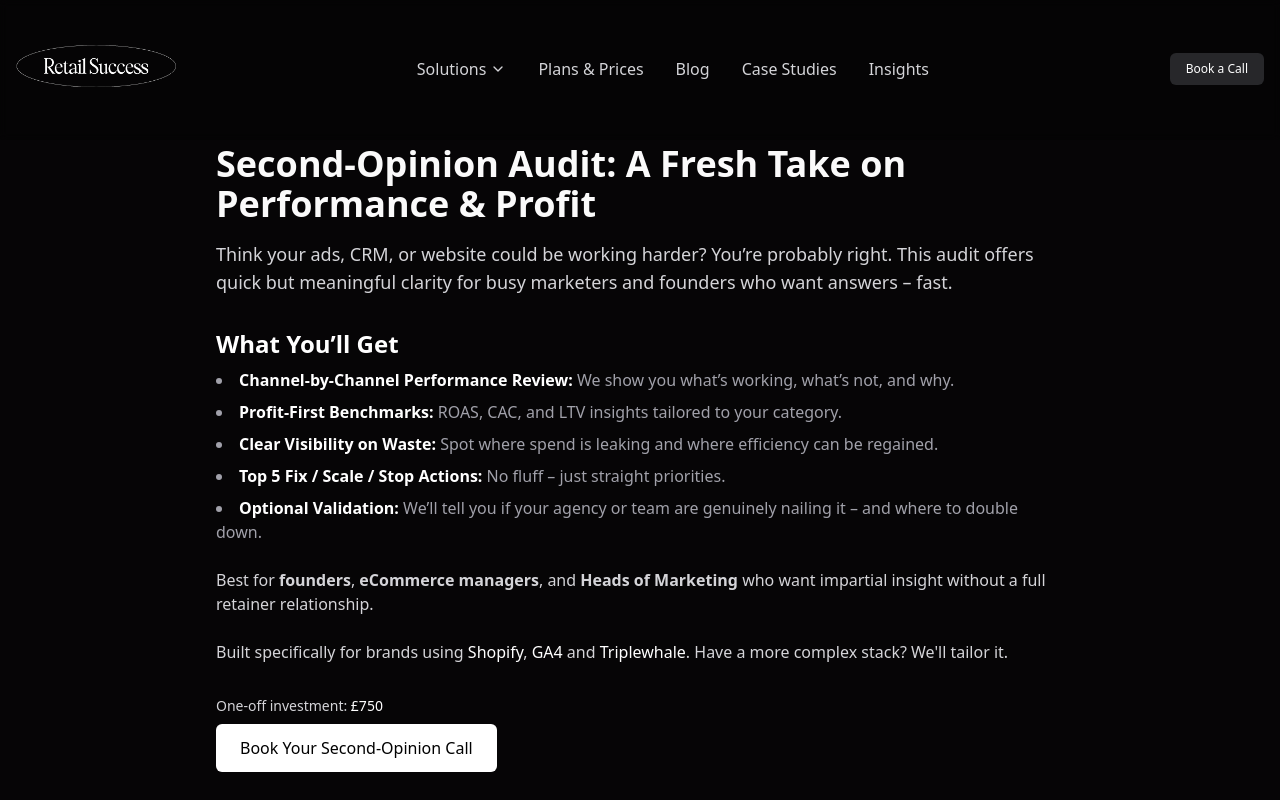
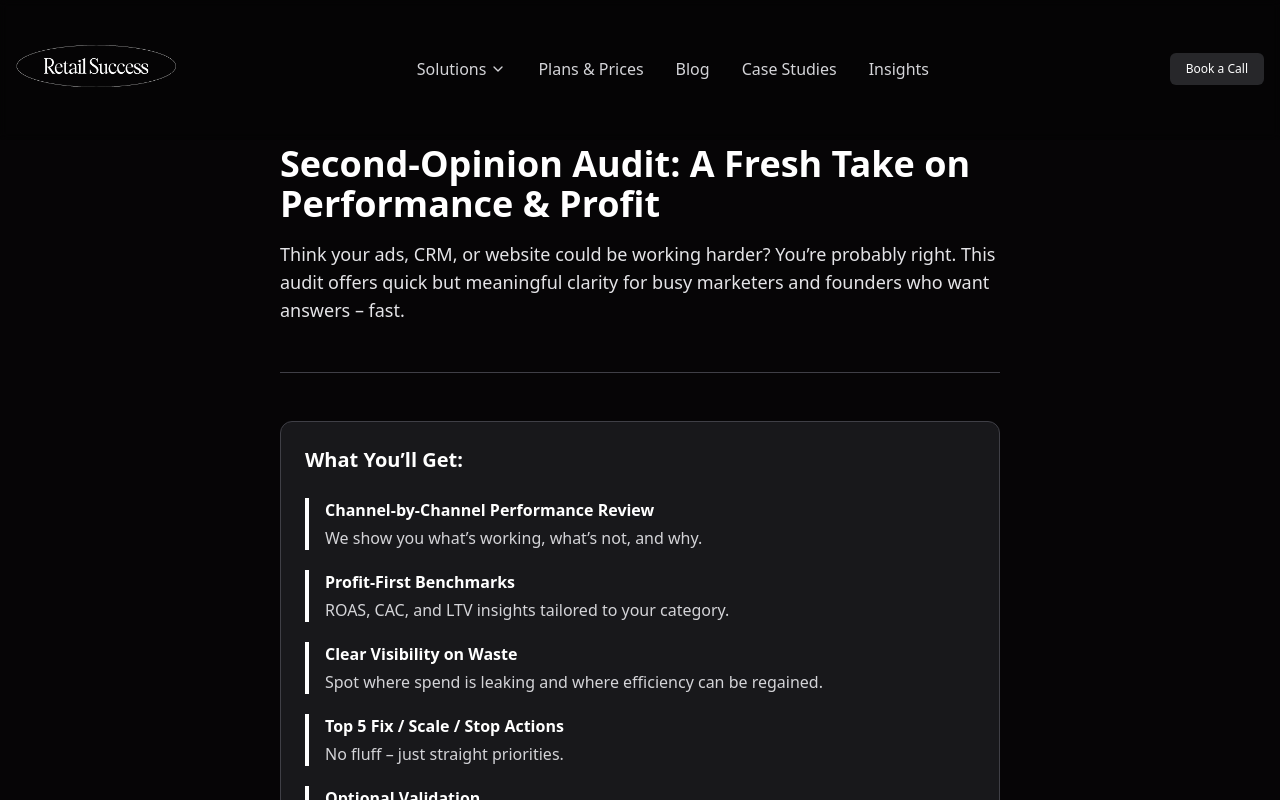
Before and after one commit to RetailSuccessCoach/retail-success-coach, a Next.js app: page /digital-channel-performance-audit in a window 1280 px wide. Shown: the top 800 px of the page. Built offline with nearby package versions, Linux system fonts and the light colour scheme.

Commit message:
Refine Second-Opinion Audit layout and accessibility

```diff
--- a/src/app/digital-channel-performance-audit/page.tsx
+++ b/src/app/digital-channel-performance-audit/page.tsx
@@ -17,59 +17,85 @@ export default function SecondOpinionReportPage() {
         />
       </Head>
       <MainLayout>
-        <section className="py-16 px-6 max-w-4xl mx-auto">
-          <h1 className="text-4xl font-bold mb-4">
+        <section
+          aria-label="Second-Opinion Audit Information"
+          className="py-16 px-4 sm:px-6 max-w-3xl mx-auto text-zinc-300 space-y-12"
+        >
+          {/* Header */}
+          <div className="space-y-4">
+            <h1 className="text-3xl sm:text-4xl font-bold text-white leading-snug">
               Second-Opinion Audit: A Fresh Take on Performance & Profit
             </h1>
-
-          <p className="text-lg text-zinc-300 mb-6">
+            <p className="text-base sm:text-lg leading-relaxed text-zinc-200">
               Think your ads, CRM, or website could be working harder? You’re probably right. This audit offers quick but meaningful clarity for busy marketers and founders who want answers – fast.
             </p>
+          </div>
 
-          <h2 className="text-2xl font-semibold mt-8 mb-2 text-white">What You’ll Get</h2>
-          <ul className="list-disc list-inside text-zinc-400 space-y-2">
-            <li>
-              <span className="font-semibold text-white">Channel-by-Channel Performance Review:</span>{" "}
-              We show you what’s working, what’s not, and why.
-            </li>
-            <li>
-              <span className="font-semibold text-white">Profit-First Benchmarks:</span>{" "}
-              ROAS, CAC, and LTV insights tailored to your category.
-            </li>
-            <li>
-              <span className="font-semibold text-white">Clear Visibility on Waste:</span>{" "}
-              Spot where spend is leaking and where efficiency can be regained.
-            </li>
-            <li>
-              <span className="font-semibold text-white">Top 5 Fix / Scale / Stop Actions:</span>{" "}
-              No fluff – just straight priorities.
-            </li>
-            <li>
-              <span className="font-semibold text-white">Optional Validation:</span>{" "}
-              We’ll tell you if your agency or team are genuinely nailing it – and where to double down.
-            </li>
-          </ul>
+          {/* Divider */}
+          <div className="border-t border-zinc-700" />
 
-          <p className="mt-6 text-zinc-300">
+          {/* What You’ll Get */}
+          <div className="bg-zinc-900 border border-zinc-700 rounded-xl p-5 sm:p-6">
+            <h2 className="text-xl font-semibold text-white mb-6">What You’ll Get:</h2>
+
+            <div className="space-y-5 text-sm sm:text-base leading-relaxed">
+              <div className="border-l-4 border-white pl-4">
+                <p className="text-white font-semibold mb-1">Channel-by-Channel Performance Review</p>
+                <p className="text-zinc-300">We show you what’s working, what’s not, and why.</p>
+              </div>
+
+              <div className="border-l-4 border-white pl-4">
+                <p className="text-white font-semibold mb-1">Profit-First Benchmarks</p>
+                <p className="text-zinc-300">ROAS, CAC, and LTV insights tailored to your category.</p>
+              </div>
+
+              <div className="border-l-4 border-white pl-4">
+                <p className="text-white font-semibold mb-1">Clear Visibility on Waste</p>
+                <p className="text-zinc-300">Spot where spend is leaking and where efficiency can be regained.</p>
+              </div>
+
+              <div className="border-l-4 border-white pl-4">
+                <p className="text-white font-semibold mb-1">Top 5 Fix / Scale / Stop Actions</p>
+                <p className="text-zinc-300">No fluff – just straight priorities.</p>
+              </div>
+
+              <div className="border-l-4 border-white pl-4">
+                <p className="text-white font-semibold mb-1">Optional Validation</p>
+                <p className="text-zinc-300">We’ll tell you if your agency or team are genuinely nailing it – and where to double down.</p>
+              </div>
+            </div>
+          </div>
+
+          {/* Divider */}
+          <div className="border-t border-zinc-700" />
+
+          {/* Audience */}
+          <div className="space-y-4 text-sm sm:text-base leading-relaxed text-zinc-200">
+            <p>
               Best for <strong>founders</strong>, <strong>eCommerce managers</strong>, and <strong>Heads of Marketing</strong> who want impartial insight without a full retainer relationship.
             </p>
 
-          <p className="mt-6 text-zinc-300">
-            Built specifically for brands using <span className="text-white">Shopify</span>, <span className="text-white">GA4</span> and <span className="text-white">Triplewhale</span>. Have a more complex stack? We'll tailor it.
+            <p>
+              Built specifically for brands using <span className="text-white">Shopify</span>, <span className="text-white">GA4</span> and <span className="text-white">Triplewhale</span>. Have a more complex stack? We’ll tailor it.
             </p>
+          </div>
 
-          <div className="mt-8">
-            <p className="text-zinc-300 text-sm mb-2">
+          {/* CTA */}
+          <div className="bg-zinc-800 border border-zinc-700 rounded-xl p-5 sm:p-6 text-center">
+            <p className="text-sm text-zinc-400 mb-3">
               One-off investment: <span className="text-white font-medium">£750</span>
             </p>
             <a
               href="/profit-performance-call"
-              className="inline-block px-6 py-3 bg-white text-black font-medium rounded-md hover:bg-zinc-200 transition"
+              role="button"
+              aria-label="Book your Second-Opinion Audit call"
+              className="inline-block px-6 py-3 bg-white text-black font-semibold rounded-full hover:bg-zinc-200 transition-colors"
             >
-              Book Your Second-Opinion Call
+              Book Your Second-Opinion Call →
             </a>
           </div>
         </section>
+
       </MainLayout>
     </>
   );
--- a/src/components/layout/navDropdowns.ts
+++ b/src/components/layout/navDropdowns.ts
@@ -40,7 +40,7 @@ const solutionsDropdown: NavDropdown = {
         {
           title: "Second-Opinion Audit",
           description: "A fresh pair of expert eyes on your agency or media setup",
-          href: "/second-opinion-channel-audit",
+          href: "/second-opinion-audit",
         },
         {
           title: "Profit Ratio Audit",
```
Lines whose indentation alone changed are shown as unchanged.
